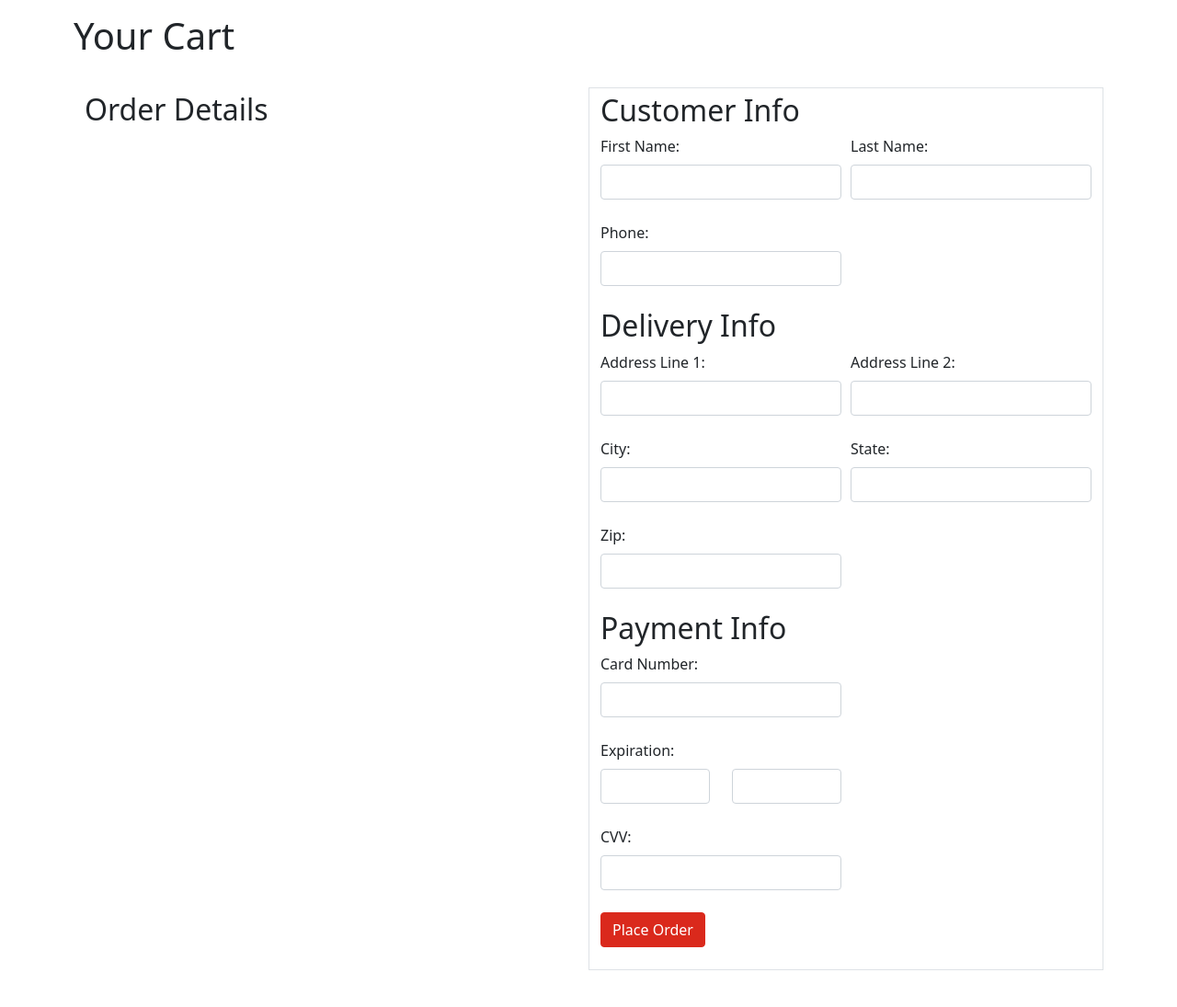
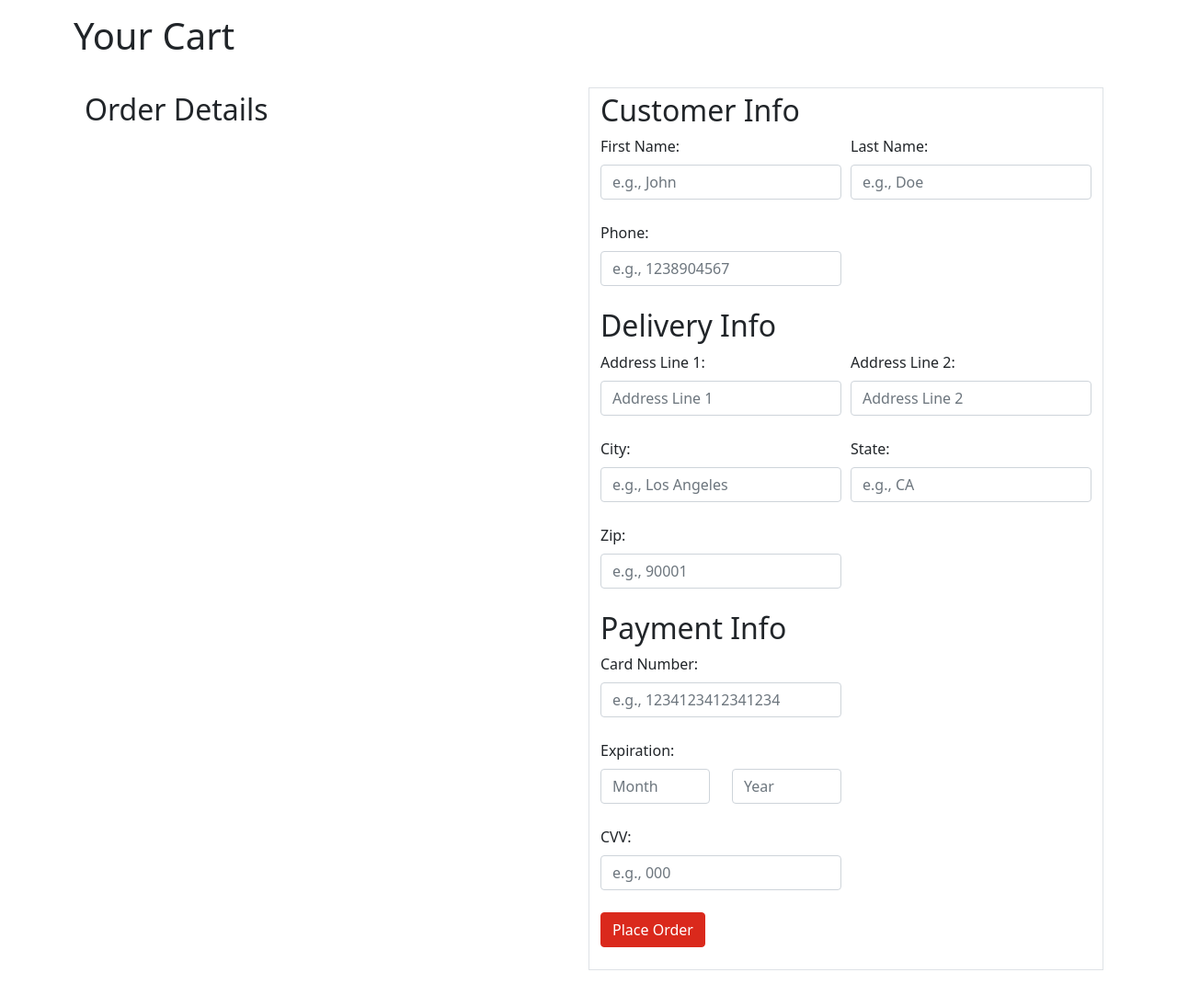
Before and after one commit to chasemax/grubdash, a Django app: page /submitorder/ in a window 1280 px wide. Shown: the part 81-1176 px from the top of the page at 92% size. Run offline with Django 3.2, Linux system fonts and the light colour scheme; some libraries are stand-ins or nearby versions.

Commit message:
Some more cart

```diff
--- a/templates/deliveryapp/cart.html
+++ b/templates/deliveryapp/cart.html
@@ -23,22 +23,22 @@
             {% endfor %}
         </div>
         <div class="col-lg-6 border" style="padding-top:5px">
-            <form>
+            <form method="POST" action="{% url 'submit-order' %}">
                 <h2>Customer Info</h2>
                 <div class="form-row">
                     <div class="col">
                         <label for="firstname">First Name:</label><br>
-                        <input type="text" class="form-control" id="firstname" maxlength="20" value="{{ cart.customerfirstname }}">
+                        <input type="text" class="form-control" id="firstname" maxlength="20" value="{{ cart.customerfirstname }}" placeholder="e.g., John">
                     </div>
                     <div class="col">
                         <label for="lastname">Last Name:</label><br>
-                        <input type="text" class="form-control" id="lastname" maxlength="30" value="{{ cart.customerlastname }}">
+                        <input type="text" class="form-control" id="lastname" maxlength="30" value="{{ cart.customerlastname }}" placeholder="e.g., Doe">
                     </div>
                 </div><br>
                 <div class="form-row">
                     <div class="col">
                         <label for="phone">Phone:</label><br>
-                        <input type="text" class="form-control" id="phone" maxlength="10" value="{{ cart.customerphone }}">
+                        <input type="text" class="form-control" id="phone" maxlength="10" value="{{ cart.customerphone }}" placeholder="e.g., 1238904567">
                     </div>
                     <div class="col">
                     </div>
@@ -48,27 +48,27 @@
                 <div class="form-row">
                     <div class="col">
                         <label for="line1">Address Line 1:</label><br>
-                        <input type="text" class="form-control" id="line1" maxlength="20" value="{{ cart.deliveryaddressline1 }}">
+                        <input type="text" class="form-control" id="line1" maxlength="20" value="{{ cart.deliveryaddressline1 }}" placeholder="Address Line 1">
                     </div>
                     <div class="col">
                         <label for="line2">Address Line 2:</label><br>
-                        <input type="text" class="form-control" id="line2" maxlength="30" value="{{ cart.deliveryaddressline2 }}">
+                        <input type="text" class="form-control" id="line2" maxlength="30" value="{{ cart.deliveryaddressline2 }}" placeholder="Address Line 2">
                     </div>
                 </div><br>
                 <div class="form-row">
                     <div class="col">
                         <label for="city">City:</label><br>
-                        <input type="text" class="form-control" id="city" maxlength="10" value="{{ cart.deliverycity }}">
+                        <input type="text" class="form-control" id="city" maxlength="10" value="{{ cart.deliverycity }}"placeholder="e.g., Los Angeles">
                     </div>
                     <div class="col">
                         <label for="state">State:</label><br>
-                        <input type="text" class="form-control" id="state" maxlength="10" value="{{ cart.deliverystate }}">
+                        <input type="text" class="form-control" id="state" maxlength="10" value="{{ cart.deliverystate }}" placeholder="e.g., CA">
                     </div>
                 </div><br>
                 <div class="form-row">
                     <div class="col">
                         <label for="zip">Zip:</label><br>
-                        <input type="text" class="form-control" id="zip" maxlength="10" value="{{ cart.deliveryzip }}">
+                        <input type="text" class="form-control" id="zip" maxlength="10" value="{{ cart.deliveryzip }}" placeholder="e.g., 90001">
                     </div>
                     <div class="col">
                     </div>
@@ -78,7 +78,7 @@
                 <div class="form-row">
                     <div class="col">
                         <label for="cardnumber">Card Number:</label><br>
-                        <input type="text" class="form-control" id="cardnumber" maxlength="10">
+                        <input type="text" class="form-control" id="cardnumber" maxlength="10" placeholder="e.g., 1234123412341234">
                     </div>
                     <div class="col">
                     </div>
@@ -88,11 +88,11 @@
                         <div class="row">
                             <div class="col">
                                 <label for="month">Expiration:</label><br>
-                                <input type="text" class="form-control" id="month" maxlength="10">
+                                <input type="text" class="form-control" id="month" maxlength="10" placeholder="Month">
                             </div>
                             <div class="col">
                                 <label for="year" style="color:white">Expiration:</label><br>
-                                <input type="text" class="form-control" id="year" maxlength="10">
+                                <input type="text" class="form-control" id="year" maxlength="10" placeholder="Year">
                             </div>
                         </div>
                     </div>
@@ -102,7 +102,7 @@
                 <div class="form-row">
                     <div class="col">
                         <label for="cvv">CVV:</label><br>
-                        <input type="text" class="form-control" id="cvv" maxlength="10">
+                        <input type="text" class="form-control" id="cvv" maxlength="10" placeholder="e.g., 000">
                     </div>
                     <div class="col">
                     </div>
```
